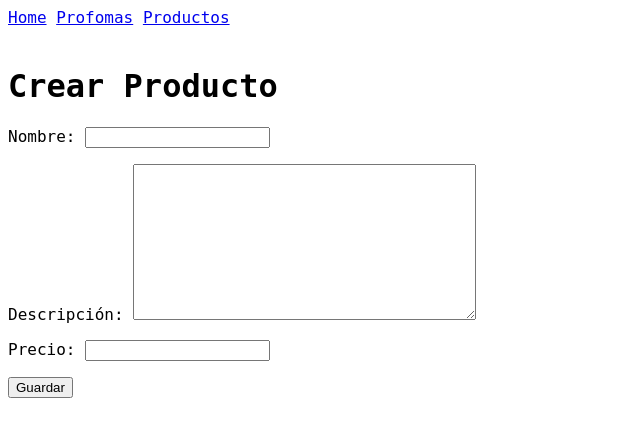
After one commit to wfarelt/proformas, a Django app: page /producto/new/ in a window 1280 px wide. The commit adds this page. Shown: the top 437 px of the page, without its empty margins (0-640 px from the left). Run offline with Django 4.2, Linux system fonts and the light colour scheme; some libraries are stand-ins or nearby versions; some web fonts are replaced.

Commit message:
Add crud Producto

```diff
--- /dev/null
+++ b/core/forms.py
@@ -0,0 +1,19 @@
+
+from django import forms
+from .models import Producto
+
+# CREAR UN FORMULARIO PARA PRODUCTO
+class ProductoForm(forms.ModelForm):
+    class Meta:
+        model = Producto
+        fields = ['nombre', 'descripcion', 'precio']
+        labels = {
+            'nombre': 'Nombre',
+            'descripcion': 'Descripción',
+            'precio': 'Precio',
+        }
+        widgets = {
+            'nombre': forms.TextInput(attrs={'class': 'form-control'}),
+            'descripcion': forms.Textarea(attrs={'class': 'form-control'}),
+            'precio': forms.NumberInput(attrs={'class': 'form-control'}),
+        }
--- a/core/models.py
+++ b/core/models.py
@@ -2,8 +2,6 @@ from django.db import models
 from django.utils import timezone
 
 # Create your models here.
-
-
 
 class Producto(models.Model):
     nombre = models.CharField(max_length=100)
--- /dev/null
+++ b/core/templates/core/producto_new.html
@@ -0,0 +1,10 @@
+{% extends 'core/base.html' %}
+
+{% block content %}
+    <h1>Crear Producto</h1>
+    <form method="POST" action="{% url 'producto_new' %}">
+        {% csrf_token %}
+        {{ form.as_p }}
+        <button type="submit">Guardar</button>
+    </form>
+{% endblock %}
--- a/core/templates/core/productos_list.html
+++ b/core/templates/core/productos_list.html
@@ -29,5 +29,5 @@
         </tbody>
     </table>
 
-         <a href="" class="btn btn-success">Create</a>
+         <a href="{% url 'producto_new' %}" class="btn btn-success">Create</a>
 {% endblock %}
--- a/core/urls.py
+++ b/core/urls.py
@@ -1,10 +1,11 @@
 from django.urls import path
 from .views import home, proformas_list, productos_list, proforma_new, proforma_edit,\
-    agregar_producto_a_detalle
+    agregar_producto_a_detalle, producto_new
 
 
 urlpatterns = [
     path('', home, name='home'),
+    path('producto/new/', producto_new, name='producto_new'),
     path('productos/', productos_list, name='productos_list'),
     path('proformas/', proformas_list, name='proformas_list'),
     path('proforma/new/', proforma_new, name='proforma_new'),
--- a/core/views.py
+++ b/core/views.py
@@ -1,11 +1,23 @@
 from django.shortcuts import redirect, render
 from django.urls import reverse_lazy
 from .models import Proforma, Producto, Detalle
+from .forms import ProductoForm
 
 # Create your views here.
 
 def home(request):
     return render(request, 'core/home.html')
+
+#añadir form a mi vista producto_new
+def producto_new(request):
+    form = ProductoForm()
+    if request.method == 'POST':
+        form = ProductoForm(request.POST)
+        if form.is_valid():
+            form.save()
+            return redirect('productos_list')
+    context = {'form': form}
+    return render(request, 'core/producto_new.html', context)
 
 def proformas_list(request):
     proformas = Proforma.objects.all()
```
Also changed, not shown: core/migrations/0002_alter_proforma_cliente.py (added).
